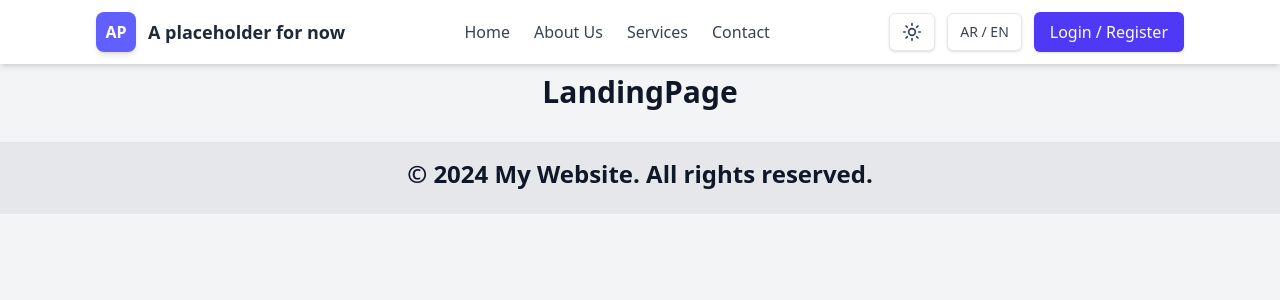
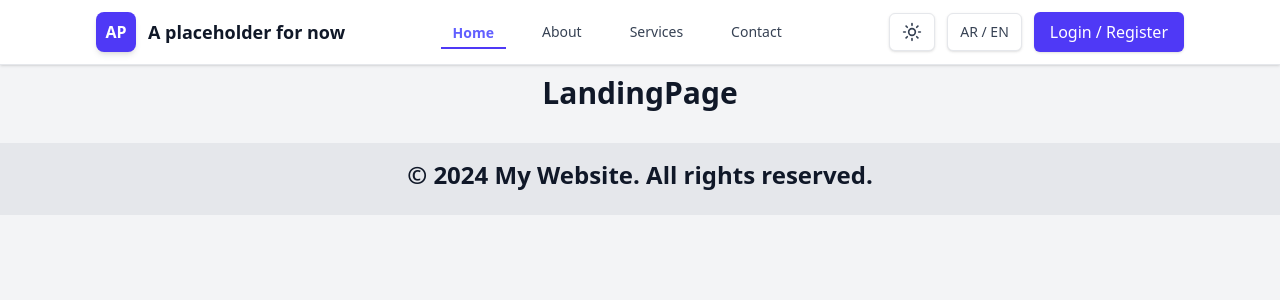
Before and after one commit to nihalsabri/GP-ITI-website-using-react, a React (Vite) app: page / in a window 1280 px wide. Shown: the top 300 px of the page. Built offline with nearby package versions, Linux system fonts and the light colour scheme.

Commit message:
Update Navbar.jsx

```diff
--- a/src/components/Navbar.jsx
+++ b/src/components/Navbar.jsx
@@ -2,7 +2,7 @@ import React, { useState } from "react";
 
 import { useDispatch, useSelector } from "react-redux";
 import { setThemeMode } from "../store/themeSlice";
-import { Link } from "react-router";
+import { NavLink, Link } from "react-router-dom"; // <- use react-router-dom
 import { Moon, Sun } from "lucide-react";
 
 const Navbar = () => {
@@ -15,15 +15,30 @@ const Navbar = () => {
     dispatch(setThemeMode(theme === "light" ? "dark" : "light"));
   };
 
+  // Improve contrast for light mode: slightly darker text + subtle border
   const navClass =
     theme === "dark"
       ? "bg-gradient-to-r from-gray-900 via-gray-800 to-black shadow-[0_0_10px_rgba(0,0,0,0.7)]"
-      : "bg-white shadow-md";
+      : "bg-white border-b border-gray-200 shadow-sm"; // lighter shadow + border for separation
 
-  const linkClass =
-    theme === "dark"
-      ? "text-gray-200 hover:text-indigo-400"
-      : "text-gray-700 hover:text-indigo-600";
+  // Improved link styles to be more visible in light mode
+  const linkClass = ({ isActive }) =>
+    `px-3 py-2 text-sm transition-all duration-200 ${
+      isActive
+        ? `
+        text-indigo-500
+        font-semibold
+        border-b-2 border-indigo-600 dark:border-indigo-400
+        pb-1
+      `
+        : theme === "dark"
+        ? "text-gray-300 hover:text-white font-medium"
+        : "text-gray-700 hover:text-indigo-700 font-medium"
+    }`;
+
+  // mobile uses same logic but as block
+  const mobileLinkClass = ({ isActive }) =>
+    `block py-2 ${linkClass({ isActive })}`;
 
   return (
     <nav
@@ -33,36 +48,36 @@ const Navbar = () => {
         <div className="flex items-center justify-between h-16">
           {/* Brand */}
           <div className="flex items-center gap-3">
-            <a href="#" className="flex items-center gap-3">
+            <Link to="/" className="flex items-center gap-3">
               <div
                 className={`w-10 h-10 rounded-lg flex items-center justify-center text-white font-bold shadow-md transition-all duration-300
-                ${theme === "dark" ? "bg-indigo-700" : "bg-indigo-500"}`}
+                ${theme === "dark" ? "bg-indigo-700" : "bg-indigo-600"}`}
               >
                 AP
               </div>
               <span
                 className={`hidden sm:inline-block text-lg font-semibold transition-all duration-300
-                ${theme === "dark" ? "text-gray-100" : "text-gray-800"}`}
+                ${theme === "dark" ? "text-gray-100" : "text-gray-900"}`}
               >
                 A placeholder for now
               </span>
-            </a>
+            </Link>
           </div>
 
-          {/* Desktop links */}
+          {/* Desktop */}
           <div className="hidden md:flex md:items-center md:gap-6">
-            <Link to="/" className={`${linkClass} transition`}>
+            <NavLink to="/" className={linkClass}>
               Home
-            </Link>
-            <Link to="/about" className={`${linkClass} transition`}>
-              About Us
-            </Link>
-            <Link to="/services" className={`${linkClass} transition`}>
+            </NavLink>
+            <NavLink to="/about" className={linkClass}>
+              About
+            </NavLink>
+            <NavLink to="/services" className={linkClass}>
               Services
-            </Link>
-            <Link to="/contact" className={`${linkClass} transition`}>
+            </NavLink>
+            <NavLink to="/contact" className={linkClass}>
               Contact
-            </Link>
+            </NavLink>
           </div>
 
           <div className="flex items-center gap-3">
@@ -76,6 +91,7 @@ const Navbar = () => {
                     ? "border-gray-700 bg-gray-800 text-gray-200"
                     : "border-gray-200 bg-white text-gray-700"
                 }`}
+              aria-label="Toggle theme"
             >
               {theme === "light" ? <Sun size={20} /> : <Moon size={20} />}
             </button>
@@ -88,6 +104,7 @@ const Navbar = () => {
                     ? "border-gray-700 bg-gray-800 text-gray-200"
                     : "border-gray-200 bg-white text-gray-700"
                 }`}
+              aria-label="Language selector"
             >
               AR / EN
             </button>
@@ -107,6 +124,7 @@ const Navbar = () => {
                       ? "border-gray-700 bg-gray-800"
                       : "border-gray-200 bg-white"
                   }`}
+                aria-label="Open menu"
               >
                 <svg
                   width="18"
@@ -133,7 +151,7 @@ const Navbar = () => {
         </div>
       </div>
 
-      {/* Mobile menu */}
+      {/* Mobile */}
       {mobileOpen && (
         <div
           className={`md:hidden border-t transition-all duration-300
@@ -144,20 +162,19 @@ const Navbar = () => {
           }`}
         >
           <div className="px-4 pt-4 pb-6 space-y-3">
-            <Link to="/" className={`block py-2 ${linkClass}`}>
+            <NavLink to="/" end className={mobileLinkClass}>
               Home
-            </Link>
-            <Link to="/about" className={`block py-2 ${linkClass}`}>
+            </NavLink>
+            <NavLink to="/about" className={mobileLinkClass}>
               About Us
-            </Link>
-            <Link to="/contact" className={`block py-2 ${linkClass}`}>
+            </NavLink>
+            <NavLink to="/services" className={mobileLinkClass}>
+              Services
+            </NavLink>
+            <NavLink to="/contact" className={mobileLinkClass}>
               Contact
-            </Link>
-            <Link to="/services" className={`block py-2 ${linkClass}`}>
-              Services
-            </Link>
+            </NavLink>
 
-            {/* //* موجودين وبيظهرو كدا كدا فوق ولينا حرية الاختيار بين عرضهم ف المنيو او عرضهم ف الناف نفسه لما نتفق نشغل واحدة ونقفل التانية */}
             <div className="flex gap-2 justify-around items-center pt-3 border-t border-gray-700/30">
               <button className="text-center px-3 py-2 rounded-md bg-indigo-600 text-white">
                 Login / Register
```
